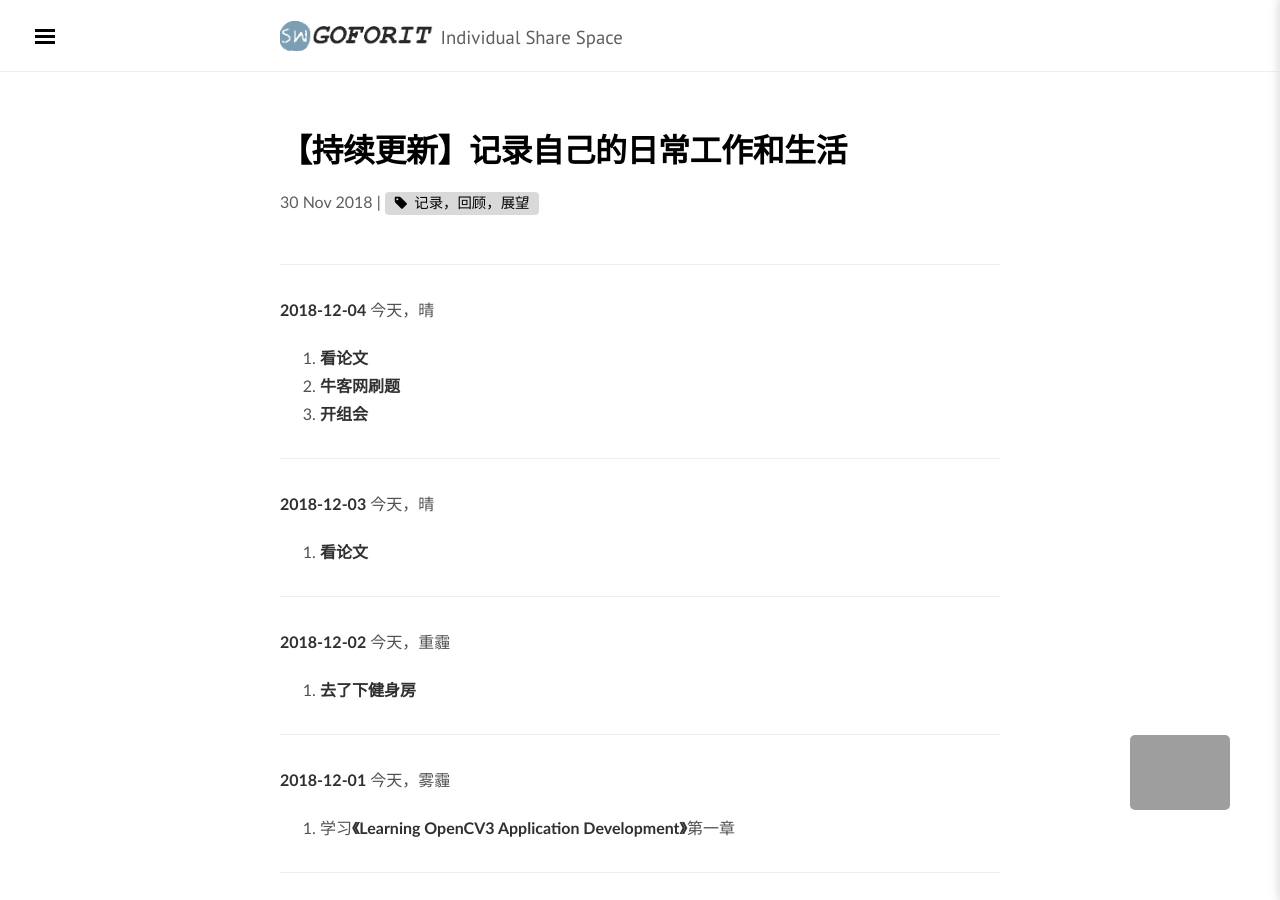
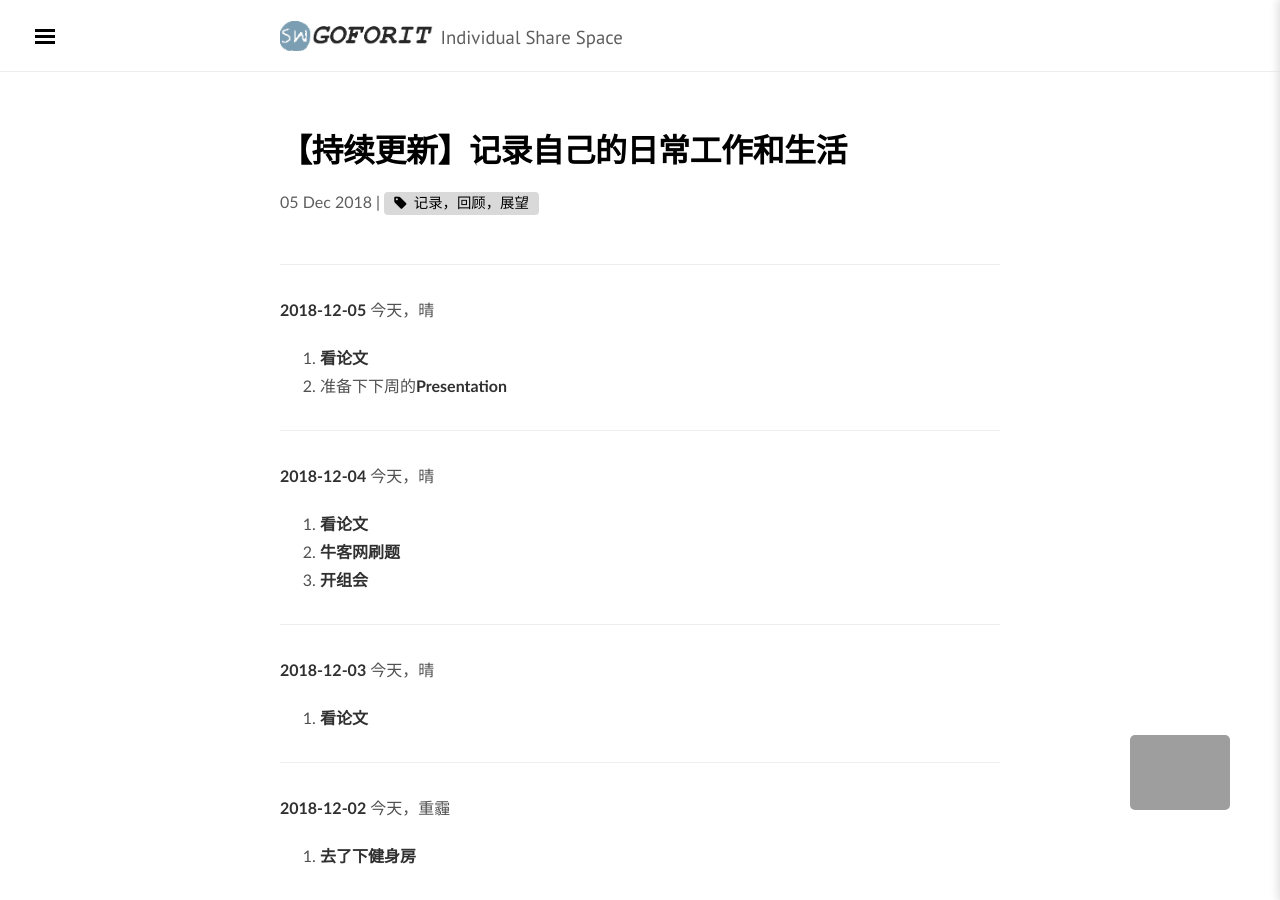
Before and after one commit to illust/illust.github.io, a Jekyll site: the page built from _posts/2018-12-05-works.md, in a window 1280 px wide and 900 px high. Built offline with Jekyll 4.4.1, drawn with Linux system fonts in a browser that asks for light colours; nearby versions of some CDN libraries; some web fonts are replaced; comment, search, counter and statistics services are not loaded.

Commit message:
add works

```diff
--- a/_posts/2018-11-30-works.md
+++ b/_posts/2018-12-05-works.md
@@ -5,6 +5,12 @@ categories: [dailyposts]
 excerpt: 回到写日记的年月里，fight！
 tags: [记录，回顾，展望]
 ---
+----------------------------
+**2018-12-05**
+今天，晴
+1.    **看论文**
+2.    准备下下周的**Presentation**
+
 ----------------------------
 **2018-12-04**
 今天，晴
```
Also changed, not shown: _posts/2018-12-03-poem1.md (+2 -0 lines).
